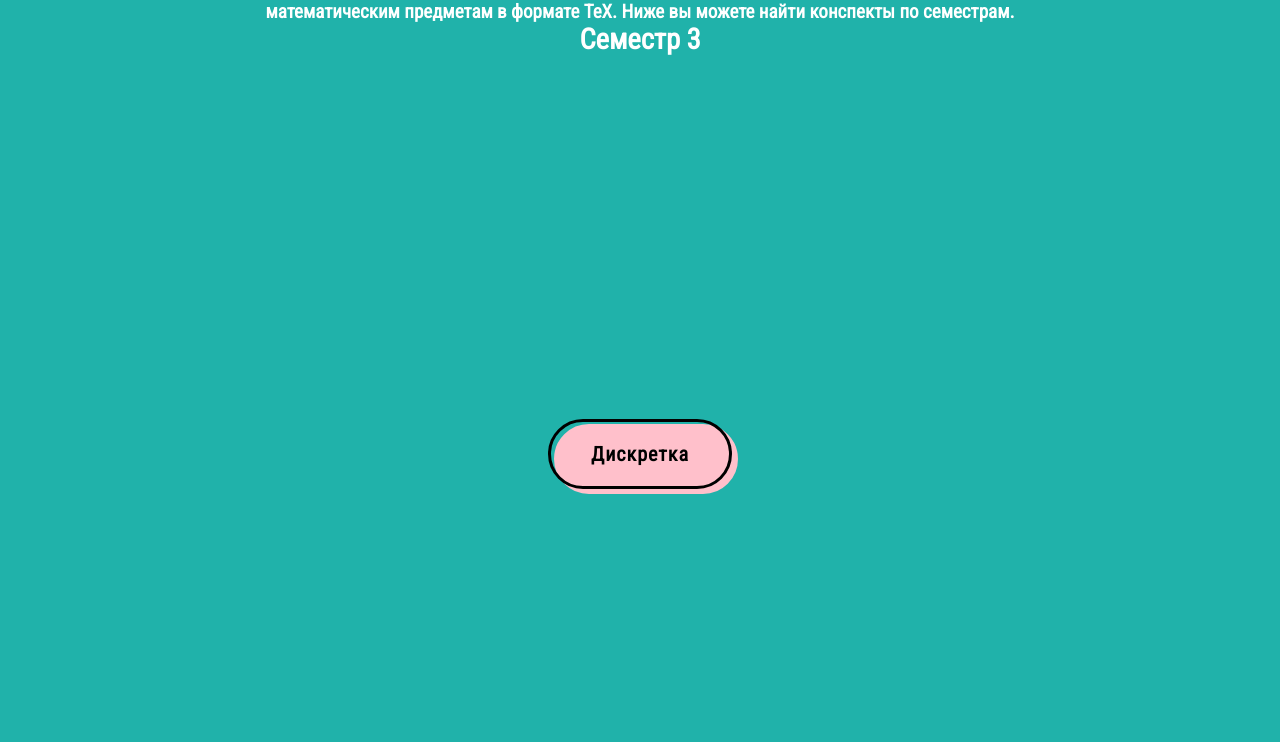
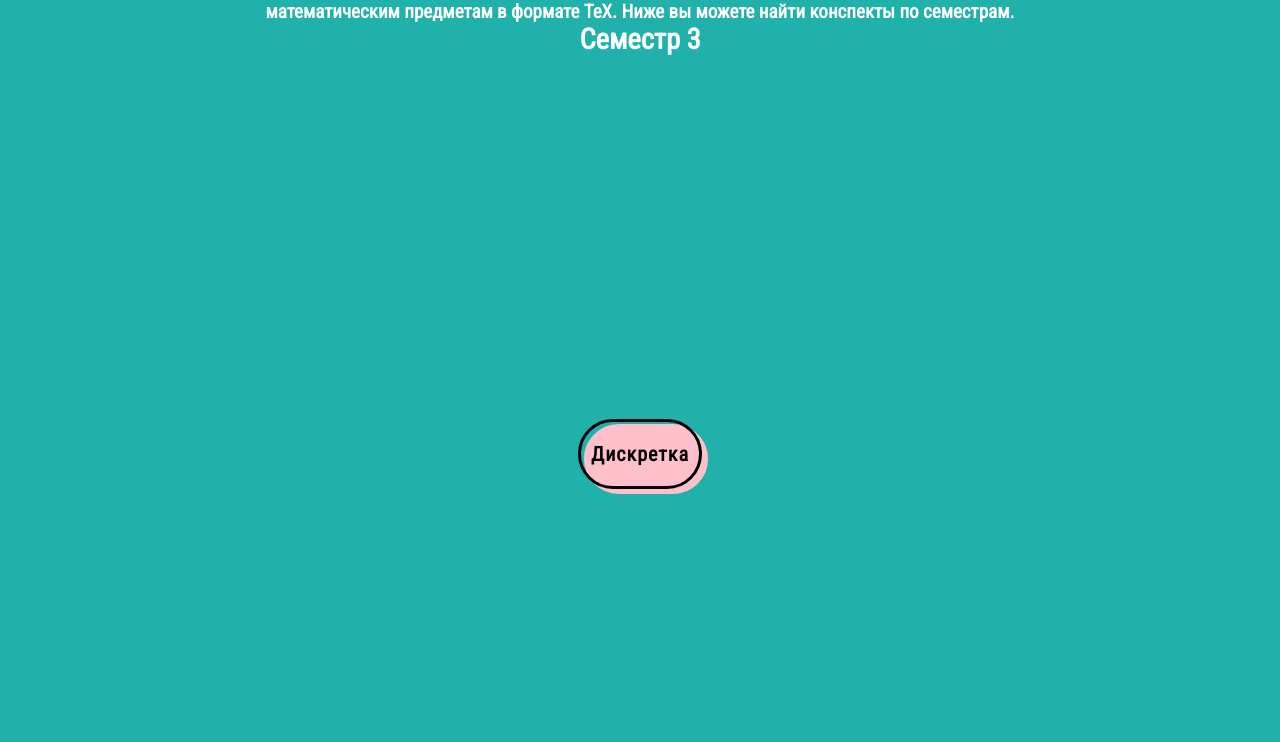
Before and after one commit to DarkL0gos/HSE_NN_lectures, a plain HTML site: page docs/index.html in a window 1280 px wide. Shown: the part 58-800 px from the top of the page. Drawn offline with Linux system fonts and the light colour scheme.

Commit message:
Update style.css

```diff
--- a/docs/css/style.css
+++ b/docs/css/style.css
@@ -37,7 +37,7 @@ border:3px solid #000;
 color:#000;
 text-decoration:none;
 border-radius:100em;
-padding:20px 40px;
+padding:20px 10px;
 letter-spacing:.05em;
 position:relative;
 transition:.3s
```
